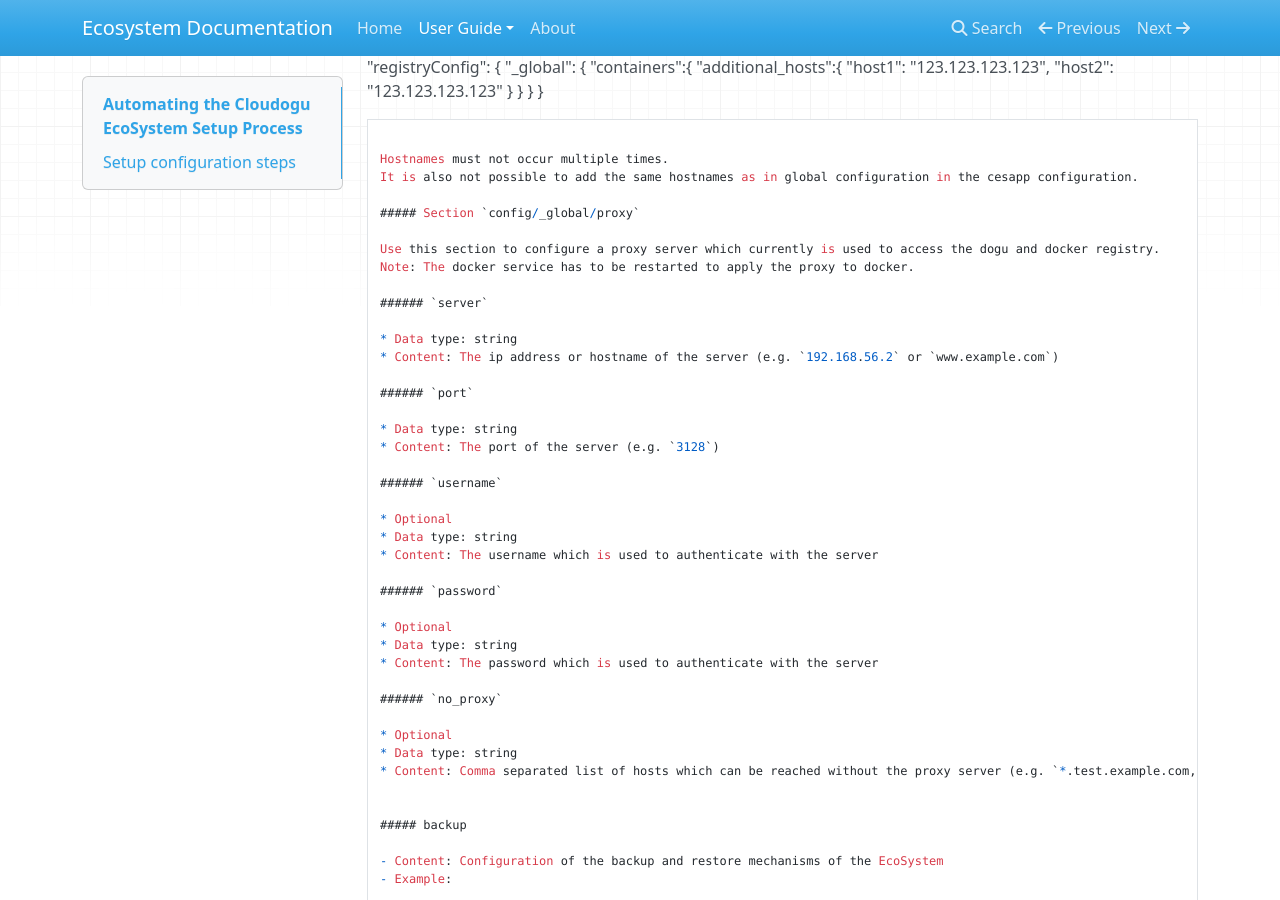
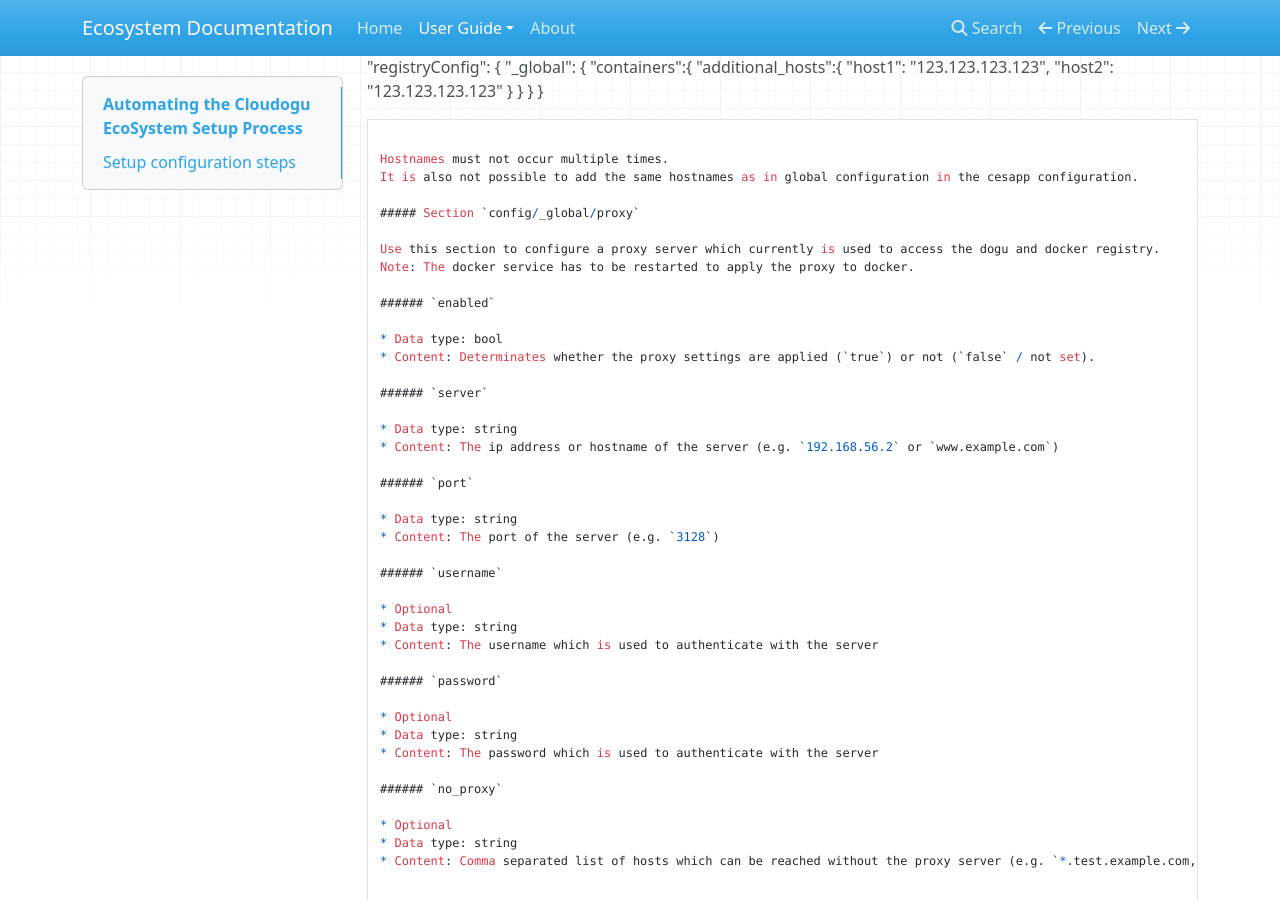
Before and after one commit to cloudogu/ecosystem, an MkDocs documentation site: the page built from docs/docs/user-guide/setup-json.md, in a window 1280 px wide and 900 px high, scrolled down 9124 px. Built offline with MkDocs 1.6.1, drawn with Linux system fonts in a browser that asks for light colours; nearby versions of some CDN libraries; old or Windows-style settings are respelled for this version of MkDocs.

Commit message:
#413 Add documentation for "enabled" flag

```diff
--- a/docs/docs/user-guide/setup-json.md
+++ b/docs/docs/user-guide/setup-json.md
@@ -403,6 +403,11 @@ It is also not possible to add the same hostnames as in global configuration in
 
 Use this section to configure a proxy server which currently is used to access the dogu and docker registry.
 Note: The docker service has to be restarted to apply the proxy to docker.
+
+###### `enabled`
+
+* Data type: bool
+* Content: Determinates whether the proxy settings are applied (`true`) or not (`false` / not set).
 
 ###### `server`
 
```
Also changed, not shown: docs/docs/user-guide/setup-json_de.md (+5 -0 lines).
